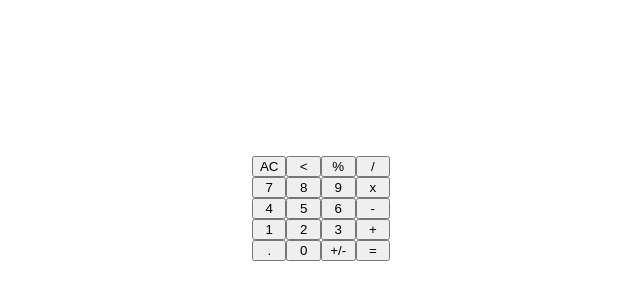
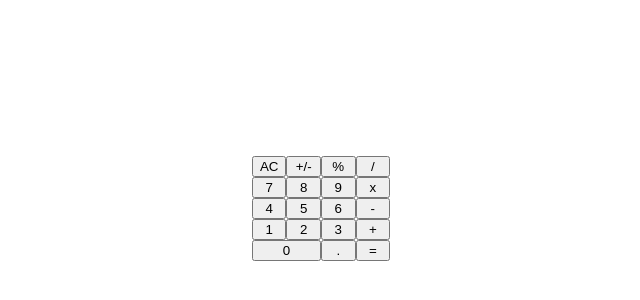
Before and after one commit to luckie10/odin-calculator, a plain HTML site: page index.html in a window 1280 px wide. Shown: the part 100-400 px from the top of the page, 319-959 px from the left. Drawn offline with Linux system fonts and the light colour scheme.

Commit message:
Remove backspace button and change orientation

```diff
--- a/index.html
+++ b/index.html
@@ -14,7 +14,7 @@
 		<div class="display" id="mainDisplay"></div>
 		<div class="buttons">
 			<button class="function" id="clear">AC</button>
-			<button class="function" id="backspace">&lt;</button>
+			<button class="function" id="negative">+/-</button>
 			<button class="function" id="percent">%</button>
 			<button class="operator">/</button>
 
@@ -33,9 +33,8 @@
 			<button class="number">3</button>
 			<button class="operator">+</button>
 
+			<button class="number">0</button>
 			<button class="function" id="decimal">.</button>
-			<button class="number">0</button>
-			<button class="function" id="negative">+/-</button>
 			<button class="equals">=</button>
 		</div>
 	</div>
--- a/style.css
+++ b/style.css
@@ -21,3 +21,7 @@ body {
 	display: grid;
 	grid-template-columns: repeat(4, 1fr);
 }
+
+button:nth-child(17) {
+	grid-column: span 2;
+}
```
